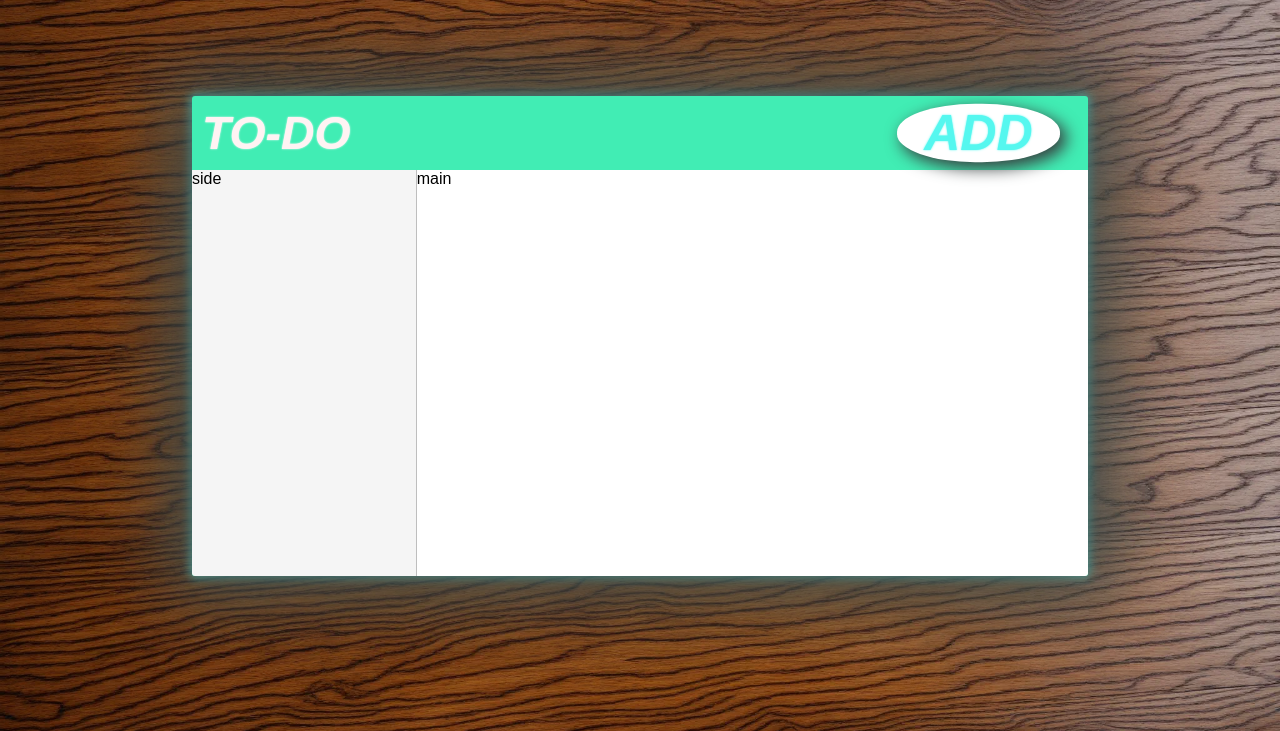
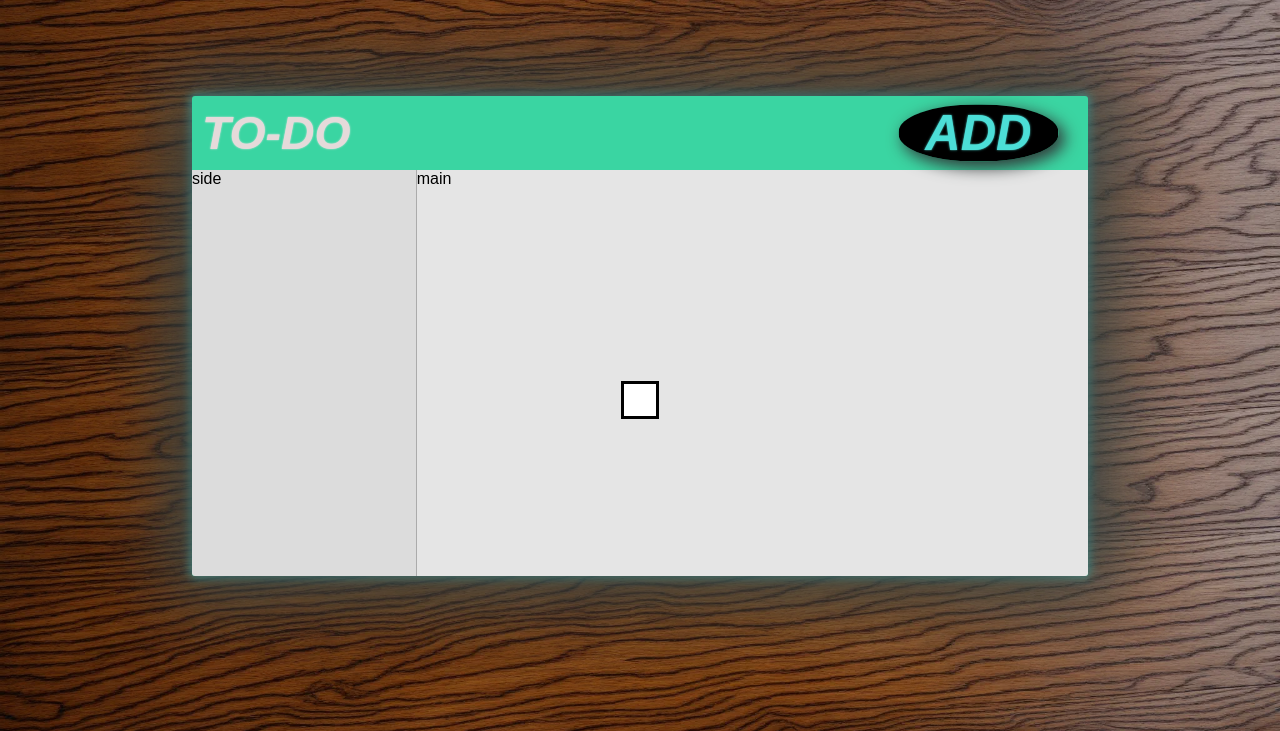
Before and after one commit to Squeshly-Freezed/to-do-list, a website built with webpack: page src/template.html in a window 1280 px wide. Both pictures are taken after a click on the button "ADD". Shown: the top 731 px of the page. Built offline with nearby package versions, Linux system fonts and the light colour scheme.

Commit message:
add init, and displayItemCreation methods to SC

```diff
--- a/src/index.js
+++ b/src/index.js
@@ -1,4 +1,4 @@
 import ScreenController from "./screen-controller.js";
 
 
-let sc = new ScreenController();
+ScreenController.init();
--- a/src/screen-controller.js
+++ b/src/screen-controller.js
@@ -3,11 +3,23 @@ import "./styles.css";
 import background from "./img/desk-background.webp";
 import logo from "./img/squeshly-freezed-v2-transparent.png";
 
-const mainContainer = document.querySelector(".main-container");
-mainContainer.style.backgroundImage = `url(${background})`;
-const logoImage = document.querySelector(".logo");
-logoImage.src = logo;
+
 
 export default class ScreenController {
+    static init() {
+        document.querySelector(".main-container").style.backgroundImage = `url(${background})`;
+        document.querySelector(".logo").src = logo;
+        document.querySelector(".button-add").addEventListener("click", ScreenController.displayItemCreation);
+    }
+    static displayItemCreation() {
+        const modal = document.createElement("dialog");
+        modal.classList.add("modal");
+        document.body.appendChild(modal);
+        modal.showModal();
+    }
+    static displayItem() {
+        // static createItem();
+        // static addToSideBar();
+    }
 
 }
--- a/src/styles.css
+++ b/src/styles.css
@@ -68,16 +68,19 @@ body {
                 flex: 1;
                 all: unset;
                 cursor: pointer;
-                background-color: rgb(255, 255, 255);
+                background: linear-gradient(to right, white 50%, black 50%);
+                background-size: 200% 100%;
+                background-position: right;
+                transition: background-position 0.05s ease;
                 border-radius: 48%;
                 color: rgb(85, 247, 239);
                 width: 3.25em;
                 text-align: center;
                 text-shadow: 0px 0px 2px rgb(85, 247, 239);
-                animation: pulse 3.0s ease infinite;
+                animation: pulse 2.5s infinite;
                 box-shadow: 5px 5px 15px 1px rgb(57, 65, 65);
-                &:hover {
-                    background-color: rgb(62, 84, 84);
+                &:active {
+                    background-position: left;
                 }
             }
         }
@@ -88,7 +91,7 @@ body {
         transform: scale(1.0);
     }
     50% {
-        transform: scale(1.15);
+        transform: scale(1.1);
     }
     100% {
         transform: scale(1.0);
@@ -113,6 +116,10 @@ body {
     }
 }
 
+.modal {
+
+}
+
 .footer {
     display: flex;
     margin-top: auto;
```
